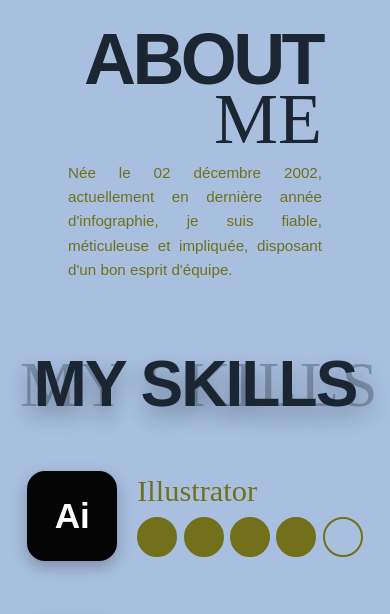
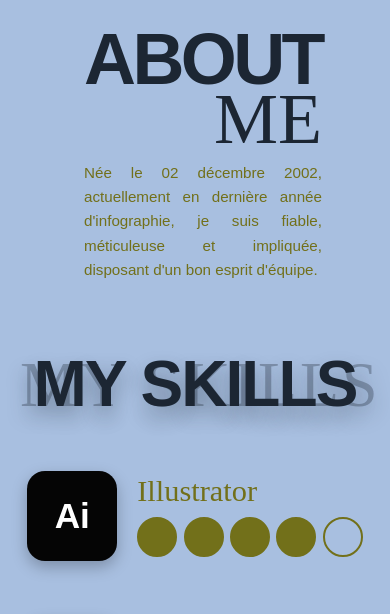
Before and after one commit to CardonMarion/portfolio-v2, a plain HTML site: page index.html in a window 390 px wide. Shown: the part 230-844 px from the top of the page. Drawn offline with Linux system fonts and the light colour scheme; a web font is replaced by a local one.

Commit message:
Correction de l'alignement mobile dans la section About

```diff
--- a/style.css
+++ b/style.css
@@ -624,7 +624,6 @@ header {
   /* SECTION ABOUT */
   .about {
     padding: 2rem 0 4rem 0;
-    padding-left: 3rem;
   }
 
   .about-content-grid {
@@ -632,6 +631,7 @@ header {
     flex-direction: column;
     padding: 0;
     width: 100%;
+    margin: 0 auto;
   }
 
   .about-title-top, .about-title-bottom {
@@ -640,6 +640,7 @@ header {
     grid-column: auto; grid-row: auto;
     margin: 0;
     padding-right: 3rem;
+    padding-left: 1rem;
   }
 
   .about-title-bottom {
@@ -648,7 +649,7 @@ header {
 
   .about-text-content {
     order: 3;
-    margin: 0; padding: 0;
+    margin: 0; padding: 0 0rem 0 4rem;
     width: 100%;
     text-align: justify;
     grid-column: auto; grid-row: auto;
```
